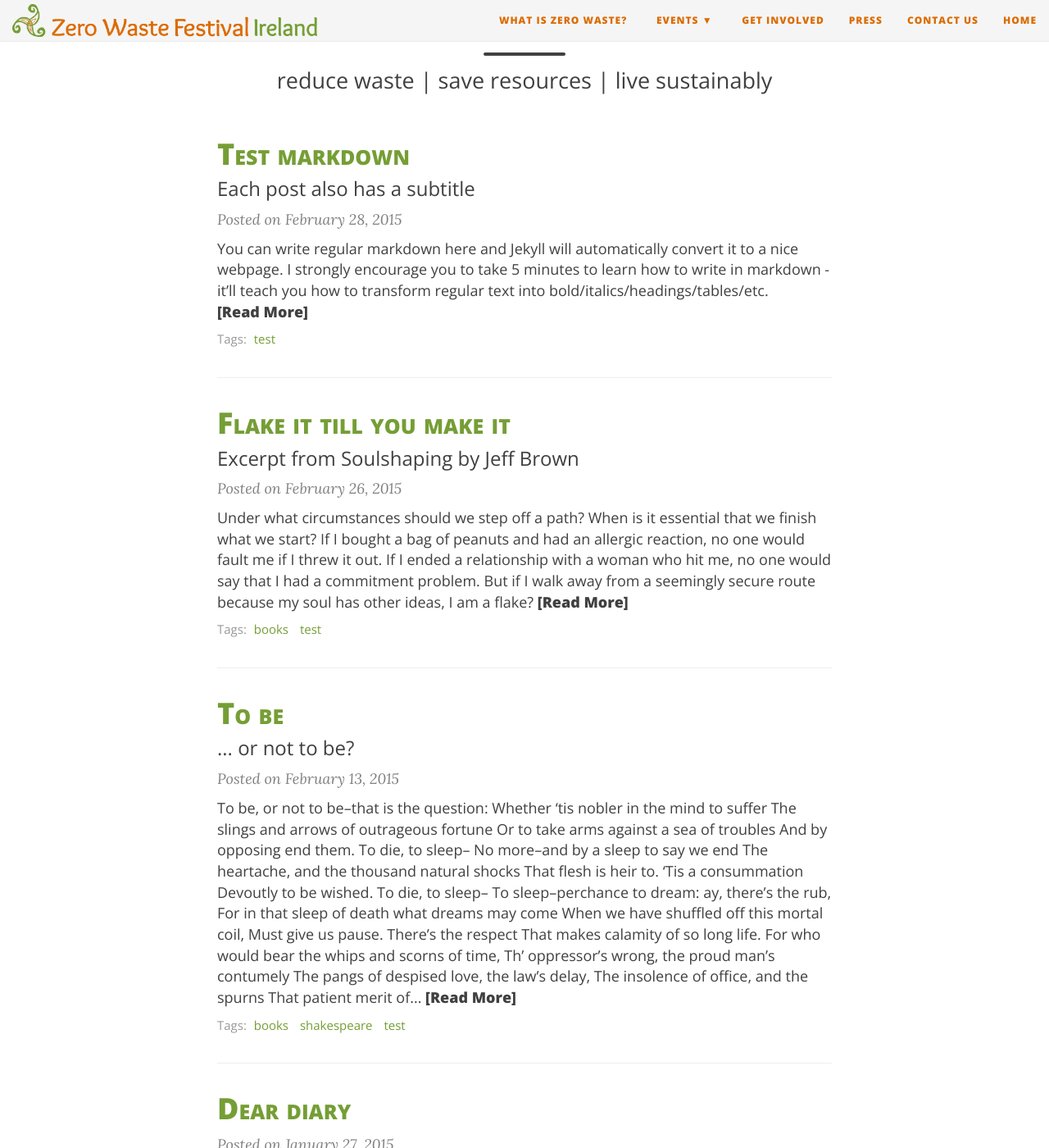
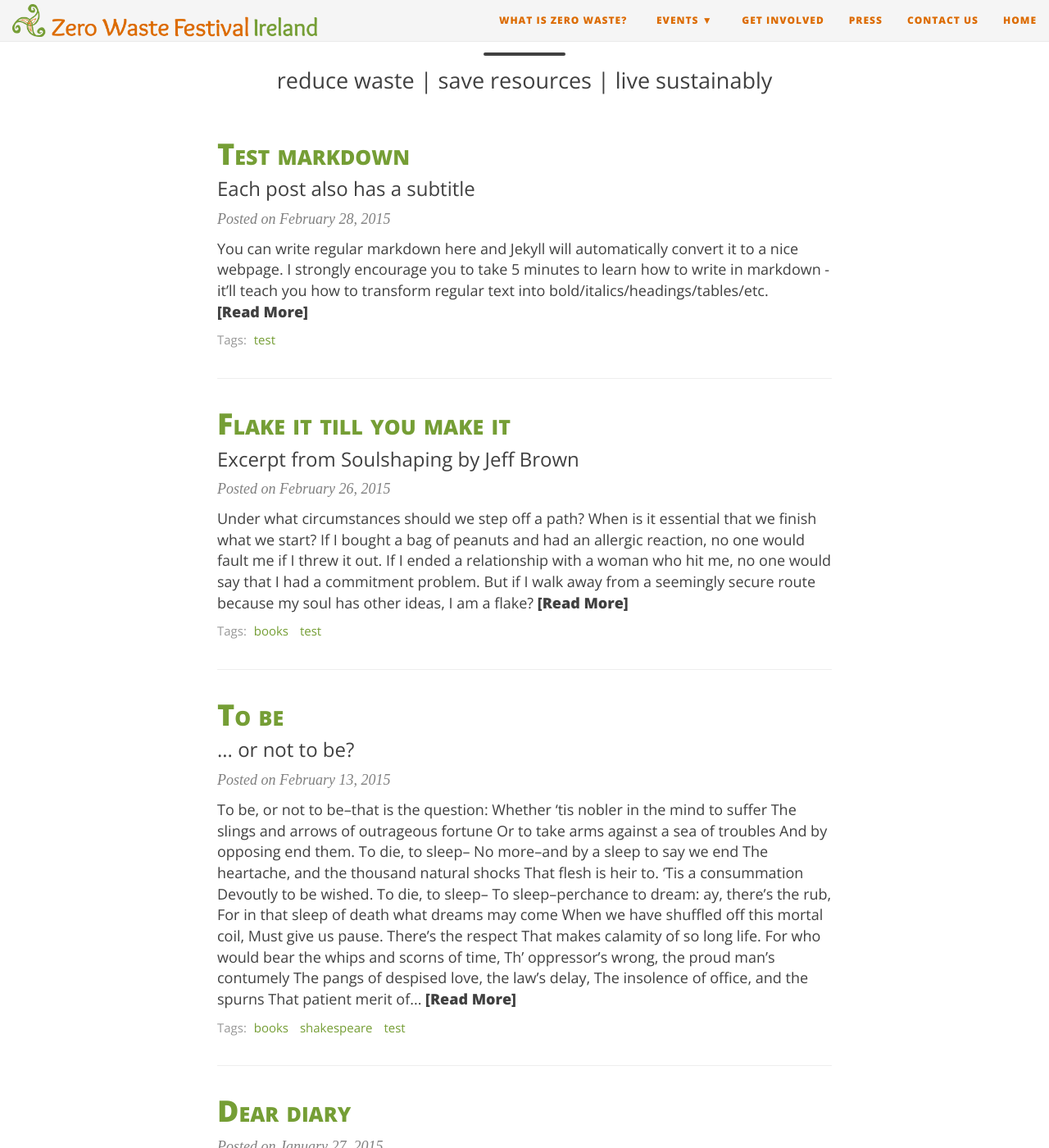
Before and after one commit to jknappe/zw-ireland, a Jekyll site: the page built from index.html, in a window 1280 px wide and 1400 px high, scrolled down 257 px. Shown: the whole window at 82% size. Built offline with Jekyll 4.4.1, drawn with Linux system fonts in a browser that asks for light colours; nearby versions of some CDN libraries; the list of posts is cut into pages by our own code.

Commit message:
font to Overlock

```diff
--- a/css/main.css
+++ b/css/main.css
@@ -7,7 +7,7 @@
 /* --- General --- */
 
 body {
-  font-family: 'Lora', 'Times New Roman', serif;
+  font-family: 'Overlock', cursive;
   font-size: 18px;
   color: #404040;
   position: relative;
```
